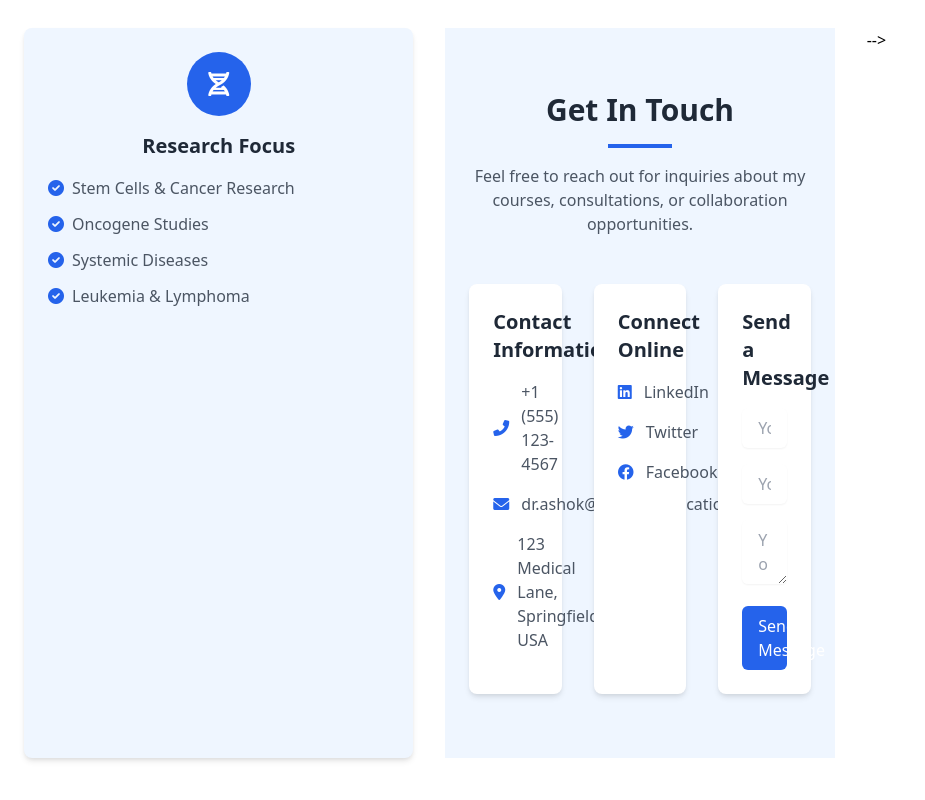
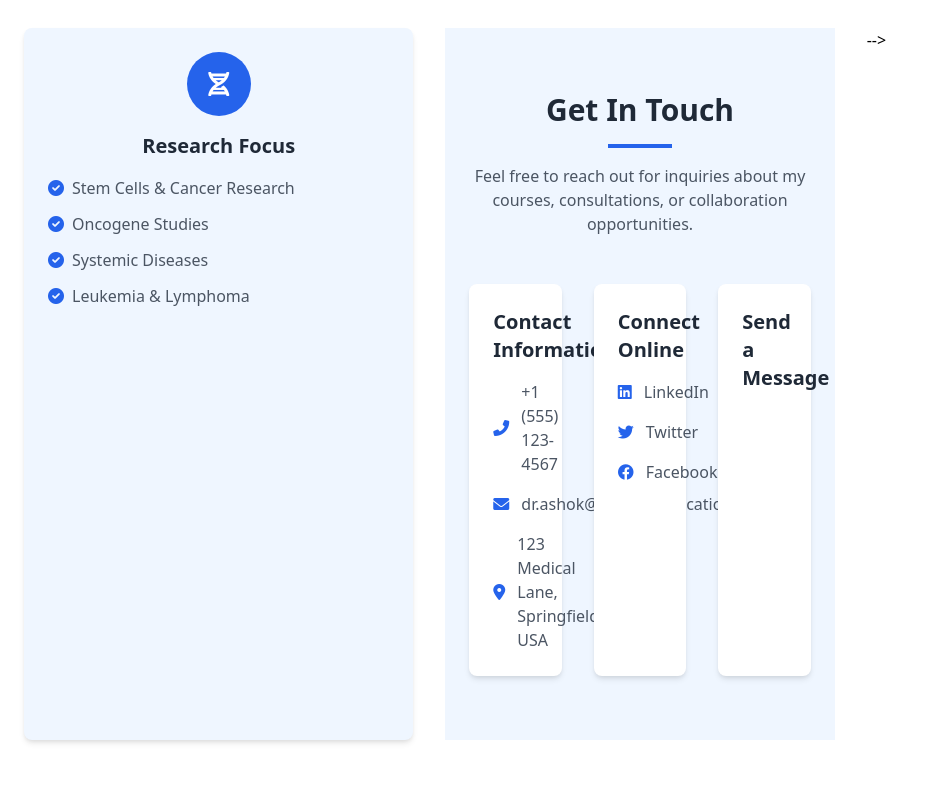
Before and after one commit to raja21068/ashok.io, a plain HTML site: page index.html in a window 1280 px wide. Shown: the part 3636-4436 px from the top of the page, without its empty margins (0-925 px from the left). Drawn offline with nearby package versions, Linux system fonts and the light colour scheme.

Commit message:
Update index.html

```diff
--- a/index.html
+++ b/index.html
@@ -489,12 +489,7 @@
       <!-- Contact Form -->
       <div class="bg-white rounded-lg p-6 shadow-md">
         <h3 class="text-xl font-bold text-gray-800 mb-4">Send a Message</h3>
-        <form action="/contact" method="POST" class="space-y-4">
-          <input type="text" name="name" placeholder="Your Name" class="w-full px-4 py-2 rounded-md border-gray-300 shadow-sm focus:ring-blue-500 focus:border-blue-500">
-          <input type="email" name="email" placeholder="Your Email" class="w-full px-4 py-2 rounded-md border-gray-300 shadow-sm focus:ring-blue-500 focus:border-blue-500">
-          <textarea name="message" placeholder="Your Message" class="w-full px-4 py-2 rounded-md border-gray-300 shadow-sm focus:ring-blue-500 focus:border-blue-500"></textarea>
-          <button type="submit" class="w-full bg-blue-600 text-white px-4 py-2 rounded-md hover:bg-blue-700 transition">Send Message</button>
-        </form>
+
       </div>
     </div>
   </div>
```
